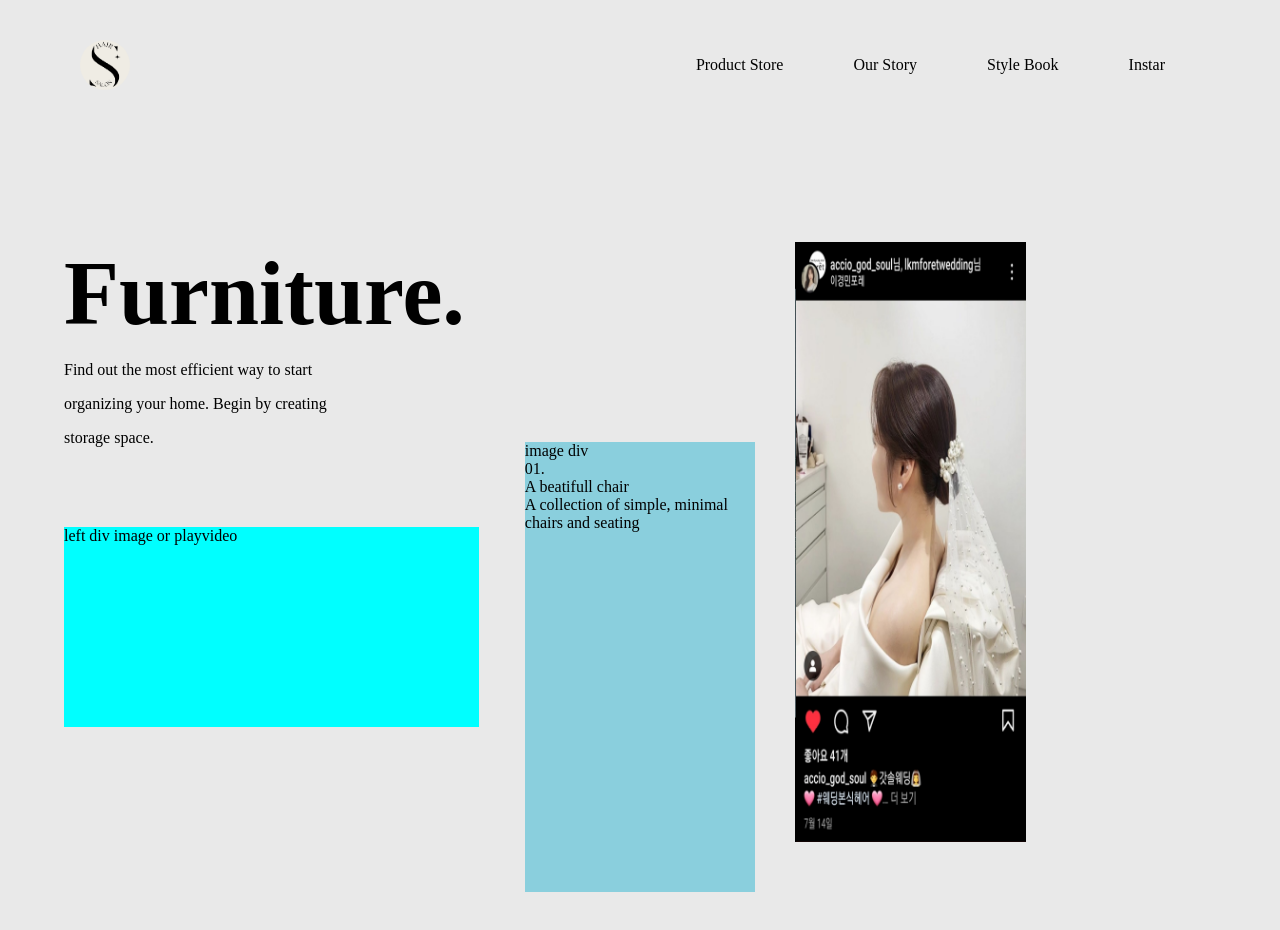
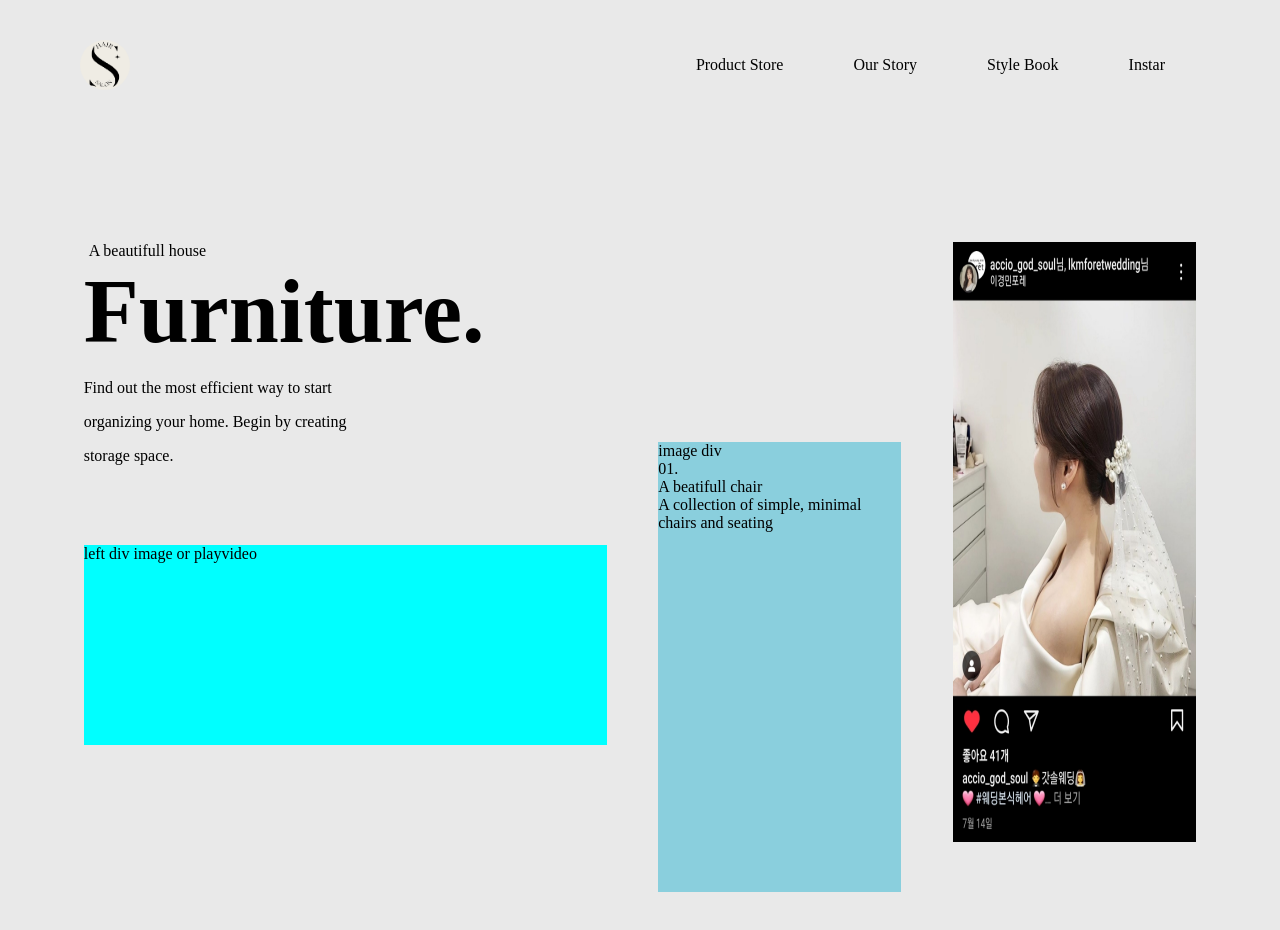
Before and after one commit to ddpound/shin, a Next.js app: page / in a window 1280 px wide. Shown: the top 930 px of the page. Built offline with nearby package versions, Linux system fonts and the light colour scheme.

Commit message:
메인 페이지 스타일 올바르게 적용 기존 템플릿과 싱크로율 올림림

```diff
--- a/src/app/globals.css
+++ b/src/app/globals.css
@@ -60,10 +60,15 @@ header{
 
 /* 메인페이지 css */
 .main-div{
-  width: 90%;
+  width: 95%;
   height: 100vw;
   display: flex;
   margin: 150px auto;
+}
+
+.main-div label:first-child{
+  display: block;
+  margin-left: 5px;
 }
 
 /* 페이지별 메인 div*/
@@ -74,8 +79,9 @@ header{
 }
 
 .main-left-div{
-  width: 40%;
+  width: 43%;
   height: 200px;
+  margin: 0 auto;
 }
 
 .main-title-label{
@@ -88,7 +94,7 @@ header{
 }
 
 .main-left-image{
-  width: 90%;
+  width: 100%;
   height: 200px;
   background-color: aqua;
   margin: 80px 0;
@@ -111,7 +117,7 @@ header{
   overflow: hidden;
   position: relative;
   height: 600px;
-  margin: 0 40px;
+  margin: 0 auto;
   background-color: brown;
 }
 
--- a/src/app/page.js
+++ b/src/app/page.js
@@ -3,6 +3,7 @@ export default function Home() {
     <main className="main-div">
       <div className="main-left-div">
         <div>
+          <label>A beautifull house</label>
           <label className="main-title-label">Furniture.</label>
           <p className="main-explanation-label">Find out the most efficient way to start</p>
           <p className="main-explanation-label">organizing your home. Begin by creating</p>
```
